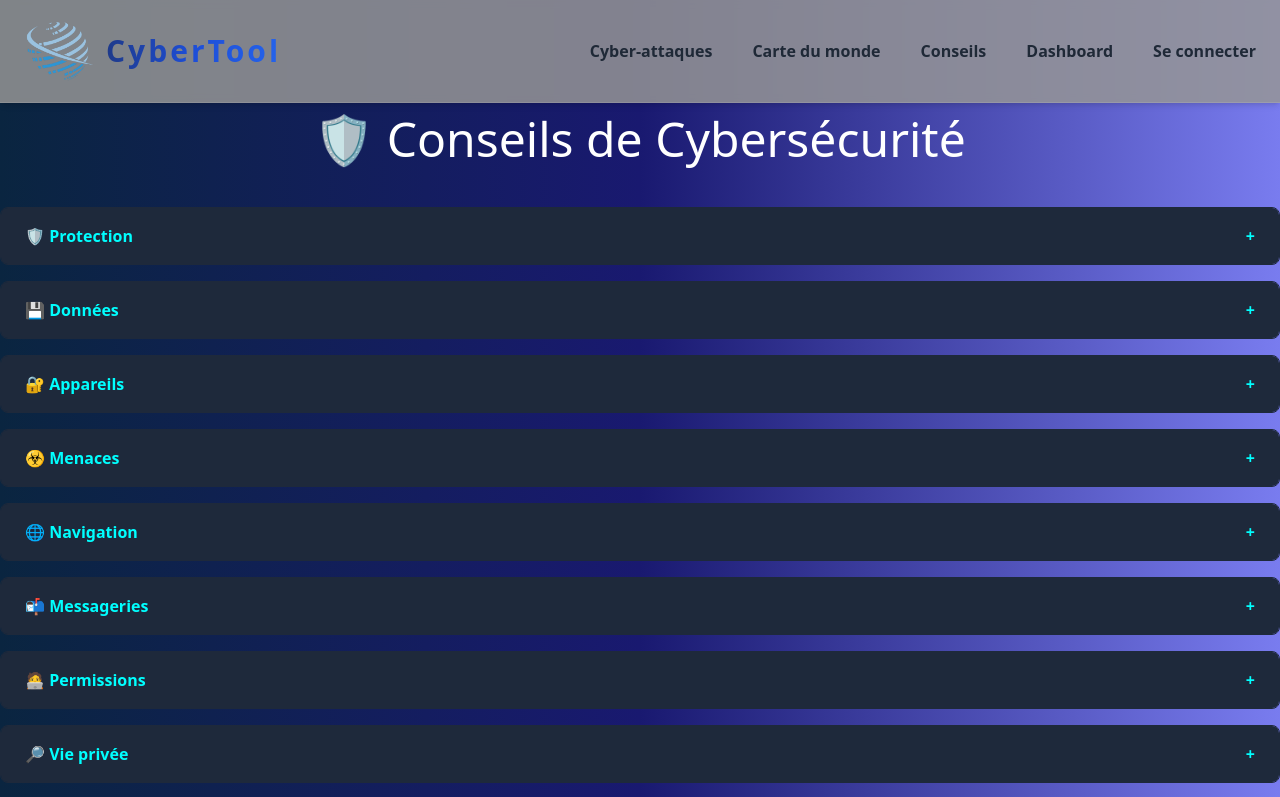
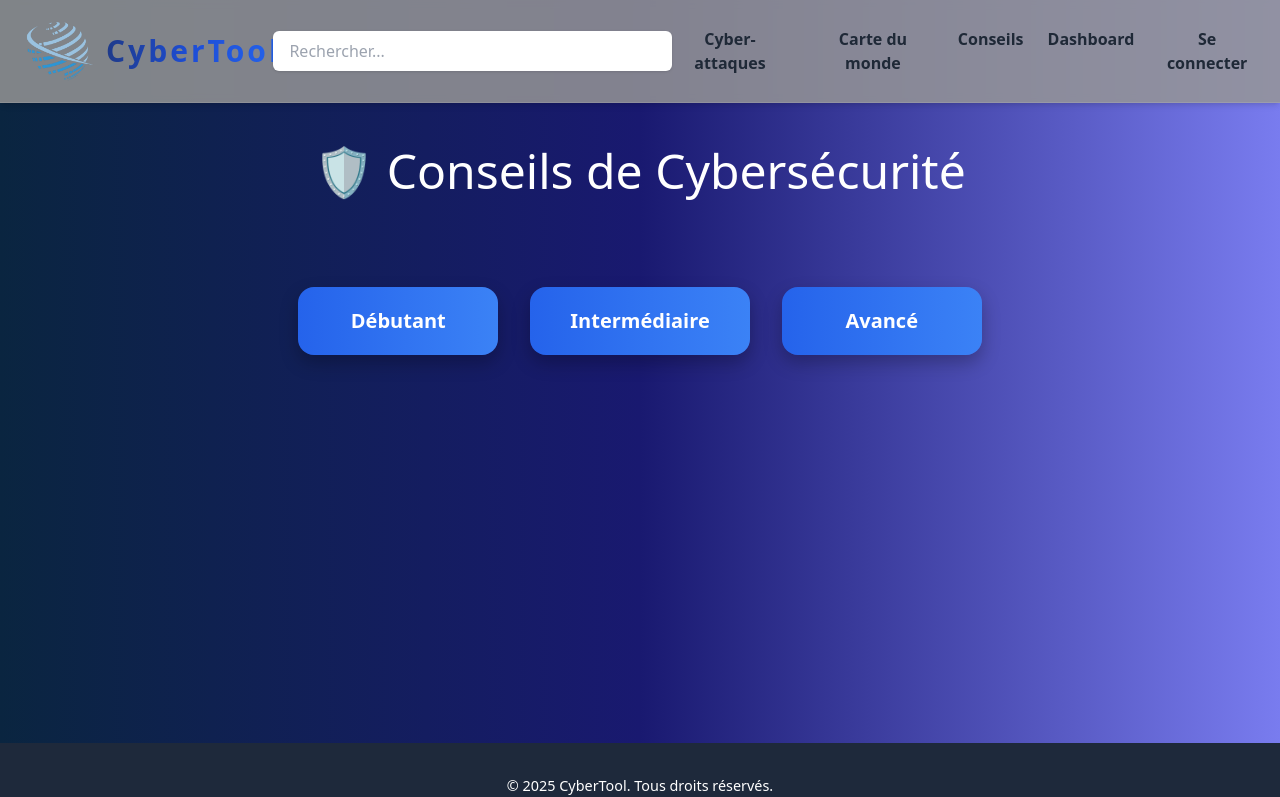
Before and after one commit to Kaly-0/Project2025, a Next.js app in the folder my-app-dashboard/: page /Conseils/contenu in a window 1280 px wide. Shown: the top 797 px of the page. Built offline with nearby package versions, Linux system fonts and the light colour scheme.

Commit message:
Ajout de barre de recherche dans la navbar. Modification de la page des conseils

```diff
--- a/my-app-dashboard/app/Conseils/contenu/Conseils.module.css
+++ b/my-app-dashboard/app/Conseils/contenu/Conseils.module.css
@@ -9,6 +9,18 @@
     overflow: hidden;
     background-color: #0f172a;
     border: 1px solid #1e293b;
+    animation: fadeInUp 0.4s ease;
+}
+
+@keyframes fadeInUp {
+    from {
+        opacity: 0;
+        transform: translateY(10px);
+    }
+    to {
+        opacity: 1;
+        transform: translateY(0);
+    }
 }
 
 .accordionHeader {
@@ -59,3 +71,87 @@
     justify-content: center;
     gap: 0.5rem;
 }
+
+.levelSelector {
+    display: flex;
+    justify-content: center;
+    gap: 2rem;
+    margin-top: 3rem;
+    flex-wrap: wrap;
+}
+
+.levelButton {
+    padding: 1.2rem 2.5rem;
+    min-width: 200px;
+    font-size: 1.25rem;
+    border-radius: 16px;
+    background: linear-gradient(to right, #2563eb, #3b82f6);
+    color: white;
+    font-weight: bold;
+    border: none;
+    cursor: pointer;
+    transition: transform 0.3s ease, box-shadow 0.3s ease;
+    box-shadow: 0 8px 18px rgba(0, 0, 0, 0.25);
+    text-align: center;
+}
+
+.levelButton:hover {
+    background: linear-gradient(to right, #1e40af, #2563eb);
+    transform: scale(1.05);
+    box-shadow: 0 10px 22px rgba(0, 0, 0, 0.3);
+}
+
+.selectedLevel {
+    display: flex;
+    justify-content: space-between;
+    align-items: center;
+    margin: 1.5rem 0;
+    padding: 0 1rem;
+    color: #38bdf8;
+    font-size: 1.1rem;
+    flex-wrap: wrap;
+    gap: 1rem;
+}
+
+.resetButton {
+    background: transparent;
+    color: #60a5fa;
+    border: 2px solid #60a5fa;
+    border-radius: 8px;
+    padding: 0.4rem 0.8rem;
+    cursor: pointer;
+    font-weight: bold;
+    transition: all 0.3s ease;
+}
+
+.resetButton:hover {
+    background-color: #60a5fa;
+    color: #0f172a;
+}
+
+.container {
+    padding: 2rem;
+    max-width: 1000px;
+    margin: 0 auto;
+    min-height: 80vh; /* 👈 NOUVEAU : pousse le footer vers le bas */
+    display: flex;
+    flex-direction: column;
+}
+
+.checkboxLabel {
+    display: flex;
+    align-items: center;
+    gap: 0.5rem;
+    cursor: pointer;
+}
+
+.checkbox {
+    transform: scale(1.3);
+    accent-color: #38bdf8;
+    cursor: pointer;
+}
+
+.tipDone {
+    text-decoration: line-through;
+    color: #94a3b8;
+}
--- a/my-app-dashboard/app/Conseils/contenu/page.tsx
+++ b/my-app-dashboard/app/Conseils/contenu/page.tsx
@@ -1,141 +1,167 @@
 "use client";
 
-import React, { useState } from 'react';
+import React, { useEffect, useState } from 'react';
 import styles from './Conseils.module.css';
 
-const conseilsData = [
-    {
-        icon: '🛡️',
-        label: 'Protection',
-        tips: [
-            'Utilise un mot de passe unique par compte.',
-            'Crée des mots de passe longs, complexes et imprévisibles.',
-            'Ne partage jamais ton mot de passe.',
-            'Utilise un gestionnaire de mots de passe.',
-        ],
-    },
-    {
-        icon: '💾',
-        label: 'Données',
-        tips: [
-            'Fais des sauvegardes régulières sur des supports sécurisés.',
-            'Privilégie le chiffrement des sauvegardes.',
-            'Utilise des services cloud fiables pour les petites données.',
-        ],
-    },
-    {
-        icon: '🔐',
-        label: 'Appareils',
-        tips: [
-            'Maintiens tes logiciels et appareils à jour.',
-            'Active les mises à jour automatiques.',
-            'Télécharge uniquement depuis les sites officiels.',
-        ],
-    },
-    {
-        icon: '☣️',
-        label: 'Menaces',
-        tips: [
-            'Installe un antivirus fiable.',
-            'Active ton pare-feu.',
-            "N'utilise jamais de supports inconnus."
-        ],
-    },
-    {
-        icon: '🌐',
-        label: 'Navigation',
-        tips: [
-            'Désactive le Wi-Fi et Bluetooth si inutilisés.',
-            "Utilise un VPN en cas d'absolue nécessité.",
-            "Évite les opérations sensibles sur un Wi-Fi public."
-        ],
-    },
-    {
-        icon: '📬',
-        label: 'Messageries',
-        tips: [
-            'Fais attention aux emails suspects.',
-            'Évite de cliquer sur les pièces jointes inconnues.',
-            'Utilise des filtres anti-spam.',
-        ],
-    },
-    {
-        icon: '🧑‍💻',
-        label: 'Permissions',
-        tips: [
-            'Vérifie les permissions des applications.',
-            'Révoque les accès inutiles.',
-            "Active l'authentification à deux facteurs.",
-        ],
-    },
-    {
-        icon: '🔎',
-        label: 'Vie privée',
-        tips: [
-            'Paramètre la confidentialité de tes réseaux sociaux.',
-            'Limite les infos personnelles en ligne.',
-            'Utilise des moteurs de recherche respectueux de la vie privée.',
-        ],
-    },
-    {
-        icon: '🚨',
-        label: 'Incident',
-        tips: [
-            'Signale toute activité suspecte.',
-            'Change tes mots de passe après une attaque.',
-            'Préviens ton service informatique.',
-        ],
-    },
-    {
-        icon: '🧠',
-        label: 'Éducation',
-        tips: [
-            'Forme-toi aux bonnes pratiques de cybersécurité.',
-            'Participe à des formations.',
-            'Reste informé sur les cyber menaces.',
-        ],
-    },
+const niveaux = ["Débutant", "Intermédiaire", "Avancé"] as const;
+
+const categories = [
+    { icon: '🛡️', label: 'Protection' },
+    { icon: '💾', label: 'Données' },
+    { icon: '🔐', label: 'Appareils' },
+    { icon: '☣️', label: 'Menaces' },
+    { icon: '🌐', label: 'Navigation' },
+    { icon: '📬', label: 'Messageries' },
+    { icon: '🧑‍💻', label: 'Permissions' },
+    { icon: '🔎', label: 'Vie privée' },
+    { icon: '🚨', label: 'Incident' },
+    { icon: '🧠', label: 'Éducation' },
 ];
 
+const conseilsParNiveau: Record<typeof niveaux[number], Record<string, string[]>> = {
+    Débutant: {
+        Protection: ['Utilise un mot de passe unique.', 'Ne partage jamais ton mot de passe.'],
+        Données: ['Fais des sauvegardes régulières.'],
+        Appareils: ['Maintiens tes logiciels à jour.'],
+        Menaces: ['Installe un antivirus simple.'],
+        Navigation: ['Évite les Wi-Fi publics non sécurisés.'],
+        Messageries: ['Ne clique pas sur des liens douteux.'],
+        Permissions: ['Révoque les accès inutiles.'],
+        'Vie privée': ['Limite les infos sur les réseaux sociaux.'],
+        Incident: ['Préviens ton service informatique.'],
+        Éducation: ['Participe à une formation de base.'],
+    },
+    Intermédiaire: {
+        Protection: ['Utilise un gestionnaire de mots de passe.'],
+        Données: ['Chiffre tes sauvegardes importantes.'],
+        Appareils: ['Active les mises à jour automatiques.'],
+        Menaces: ['Configure ton pare-feu.'],
+        Navigation: ['Utilise un VPN fiable.'],
+        Messageries: ['Utilise des filtres anti-spam.'],
+        Permissions: ['Vérifie les autorisations des apps.'],
+        'Vie privée': ['Utilise un navigateur orienté vie privée.'],
+        Incident: ['Change tes mots de passe après un incident.'],
+        Éducation: ['Suis l’actu cybersécurité régulièrement.'],
+    },
+    Avancé: {
+        Protection: ['Utilise une YubiKey.'],
+        Données: ['Sauvegardes chiffrées avec VeraCrypt.'],
+        Appareils: ['Analyse comportementale des apps.'],
+        Menaces: ['Utilise des outils d’analyse réseau.'],
+        Navigation: ['Navigateur sandboxé.'],
+        Messageries: ['Utilise ProtonMail ou GPG.'],
+        Permissions: ['Script de révocation automatique.'],
+        'Vie privée': ['DNS sécurisé + blocage tracking.'],
+        Incident: ['Fais une analyse post-incident.'],
+        Éducation: ['Contribue à des projets cyber.'],
+    },
+};
+
 const ConseilsPage = () => {
+    const [niveau, setNiveau] = useState<typeof niveaux[number] | null>(null);
     const [activeIndex, setActiveIndex] = useState<number | null>(null);
+    const [checkedTips, setCheckedTips] = useState<Record<string, boolean>>({});
+
+    // ✅ Chargement des cases cochées après sélection du niveau
+    useEffect(() => {
+        if (typeof window === "undefined" || !niveau) return;
+
+        const newChecked: Record<string, boolean> = {};
+        Object.entries(conseilsParNiveau[niveau]).forEach(([catLabel, tips]) => {
+            tips.forEach((_, idx) => {
+                const key = `${niveau}-${catLabel}-${idx}`;
+                newChecked[key] = localStorage.getItem(key) === "true";
+            });
+        });
+
+        setCheckedTips(newChecked);
+    }, [niveau]);
 
     const toggleSection = (index: number) => {
         setActiveIndex(prev => (prev === index ? null : index));
+    };
+
+    const handleReset = () => {
+        setNiveau(null);
+        setActiveIndex(null);
     };
 
     return (
         <div className={styles.container}>
             <h1 className={styles.mainTitle}>🛡️ Conseils de Cybersécurité</h1>
 
+            {!niveau ? (
+                <div className={styles.levelSelector}>
+                    {niveaux.map((n) => (
+                        <button
+                            key={n}
+                            className={styles.levelButton}
+                            onClick={() => setNiveau(n)}
+                        >
+                            {n}
+                        </button>
+                    ))}
+                </div>
+            ) : (
+                <>
+                    <div className={styles.selectedLevel}>
+                        <p><strong>Niveau sélectionné :</strong> {niveau}</p>
+                        <button className={styles.resetButton} onClick={handleReset}>
+                            🔙 Changer de niveau
+                        </button>
+                    </div>
+
                     <div className={styles.accordionContainer}>
-                {conseilsData.map((section, index) => (
+                        {categories.map((cat, index) => (
                             <div key={index} className={styles.accordionItem}>
                                 <button
                                     className={styles.accordionHeader}
                                     onClick={() => toggleSection(index)}
                                 >
-                            <span>{section.icon} {section.label}</span>
+                                    <span>{cat.icon} {cat.label}</span>
                                     <span>{activeIndex === index ? '−' : '+'}</span>
                                 </button>
 
                                 {activeIndex === index && (
                                     <div className={styles.accordionContent}>
                                         <ul className={styles.tipsList}>
-                                    {section.tips.map((tip, idx) => (
-                                        <li key={idx} className={styles.tipItem}>{tip}</li>
-                                    ))}
+                                            {(conseilsParNiveau[niveau]?.[cat.label] || []).map((tip, idx) => {
+                                                const tipKey = `${niveau}-${cat.label}-${idx}`;
+                                                const isChecked = checkedTips[tipKey] || false;
+
+                                                const toggleTip = () => {
+                                                    const newVal = !isChecked;
+                                                    setCheckedTips(prev => ({
+                                                        ...prev,
+                                                        [tipKey]: newVal,
+                                                    }));
+                                                    localStorage.setItem(tipKey, newVal.toString());
+                                                };
+
+                                                return (
+                                                    <li key={idx} className={`${styles.tipItem} ${isChecked ? styles.tipDone : ""}`}>
+                                                        <label className={styles.checkboxLabel}>
+                                                            <input
+                                                                type="checkbox"
+                                                                checked={isChecked}
+                                                                onChange={toggleTip}
+                                                                className={styles.checkbox}
+                                                            />
+                                                            {tip}
+                                                        </label>
+                                                    </li>
+                                                );
+                                            })}
                                         </ul>
                                     </div>
                                 )}
                             </div>
                         ))}
                     </div>
+                </>
+            )}
         </div>
     );
 };
 
 export default ConseilsPage;
-
-
-//commit
--- a/my-app-dashboard/components/navbar.tsx
+++ b/my-app-dashboard/components/navbar.tsx
@@ -1,10 +1,30 @@
 "use client";
-
 
 import Link from "next/link";
 import Image from "next/image";
+import React, { useState } from "react";
 
 export default function Navbar() {
+    const [query, setQuery] = useState("");
+    const [results, setResults] = useState<{ title: string; type: string; url: string }[]>([]);
+
+    const sampleData: { title: string; type: string; url: string }[] = [
+        { title: "Russie ➔ Ukraine", type: "Cyberattaque", url: "/Cyber-attaques" },
+        { title: "Conseils cybersécurité", type: "Conseils", url: "/Conseils" },
+        { title: "Carte interactive", type: "Carte", url: "/Carte-du-monde" },
+        { title: "Dashboard général", type: "Dashboard", url: "/dashboard-test" },
+    ];
+
+    const handleSearch = (e: React.ChangeEvent<HTMLInputElement>) => {
+        const value = e.target.value;
+        setQuery(value);
+
+        const filtered = sampleData.filter(item =>
+            item.title.toLowerCase().includes(value.toLowerCase())
+        );
+
+        setResults(filtered);
+    };
 
     return (
         <header
@@ -15,8 +35,7 @@ export default function Navbar() {
                 borderBottom: '1px solid rgba(255, 255, 255, 0.1)',
             }}
         >
-
-            <nav className="container mx-auto flex justify-between items-center py-4 px-6">
+            <nav className="container mx-auto flex justify-between items-center py-4 px-6 relative">
                 {/* Logo */}
                 <Link href="/" className="flex items-center space-x-3">
                     <Image
@@ -28,43 +47,37 @@ export default function Navbar() {
                     </span>
                 </Link>
 
+                {/* Barre de recherche */}
+                <div className="relative w-1/3">
+                    <input
+                        type="text"
+                        placeholder="Rechercher..."
+                        className="w-full px-4 py-2 rounded-md text-black shadow"
+                        value={query}
+                        onChange={handleSearch}
+                    />
+                    {query && (
+                        <div className="absolute top-full left-0 w-full bg-white text-black shadow-lg rounded-md mt-1 z-50 max-h-60 overflow-y-auto">
+                            {results.length > 0 ? results.map((item, idx) => (
+                                <Link key={idx} href={item.url} onClick={() => setQuery("")}>
+                                    <div className="px-4 py-2 hover:bg-gray-200 cursor-pointer">
+                                        🔍 {item.title} <span className="text-xs text-gray-500">({item.type})</span>
+                                    </div>
+                                </Link>
+                            )) : (
+                                <div className="px-4 py-2 text-sm text-gray-500">Aucun résultat trouvé.</div>
+                            )}
+                        </div>
+                    )}
+                </div>
+
                 {/* Navigation Links */}
-                <ul className="flex justify-center space-x-10 text-gray-800 dark:text-gray-300 font-semibold">
-                    <li>
-                        <Link href="/Cyber-attaques" passHref>
-                            <button className="hover:text-blue-600 dark:hover:text-blue-400 transition">
-                                Cyber-attaques
-                            </button>
-                        </Link>
-                    </li>
-                    <li>
-                        <Link href="/Carte-du-monde" passHref>
-                            <button className="hover:text-blue-400 dark:hover:text-blue-300 transition">
-                                Carte du monde
-                            </button>
-                        </Link>
-                    </li>
-                    <li>
-                        <Link href="/Conseils" passHref>
-                            <button className="hover:text-blue-300 dark:hover:text-blue-200 transition">
-                                Conseils
-                            </button>
-                        </Link>
-                    </li>
-                    <li>
-                        <Link href="/dashboard-test" passHref>
-                            <button className="hover:text-blue-300 dark:hover:text-blue-200 transition">
-                                Dashboard
-                            </button>
-                        </Link>
-                    </li>
-                    <li>
-                        <Link href="/Login" passHref>
-                            <button className="hover:text-blue-300 dark:hover:text-blue-200 transition">
-                                Se connecter
-                            </button>
-                        </Link>
-                    </li>
+                <ul className="flex space-x-6 text-gray-800 dark:text-gray-300 font-semibold">
+                    <li><Link href="/Cyber-attaques"><button className="hover:text-blue-600 transition">Cyber-attaques</button></Link></li>
+                    <li><Link href="/Carte-du-monde"><button className="hover:text-blue-400 transition">Carte du monde</button></Link></li>
+                    <li><Link href="/Conseils"><button className="hover:text-blue-300 transition">Conseils</button></Link></li>
+                    <li><Link href="/dashboard-test"><button className="hover:text-blue-300 transition">Dashboard</button></Link></li>
+                    <li><Link href="/Login"><button className="hover:text-blue-300 transition">Se connecter</button></Link></li>
                 </ul>
             </nav>
         </header>
```
Lines whose indentation alone changed are shown as unchanged.
